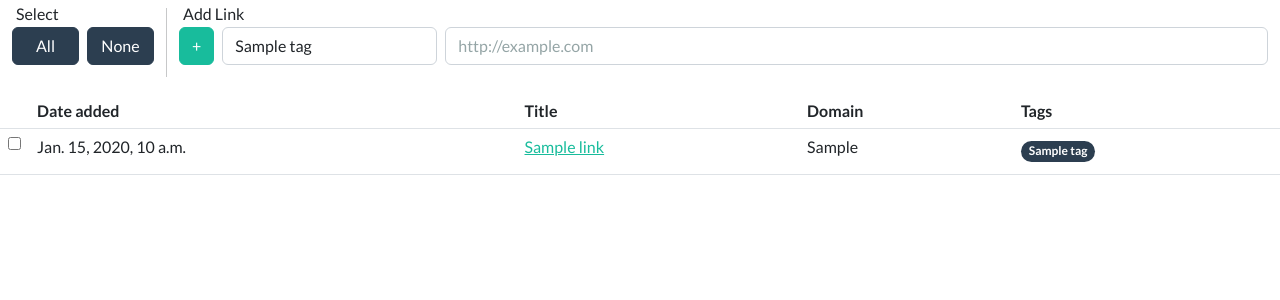
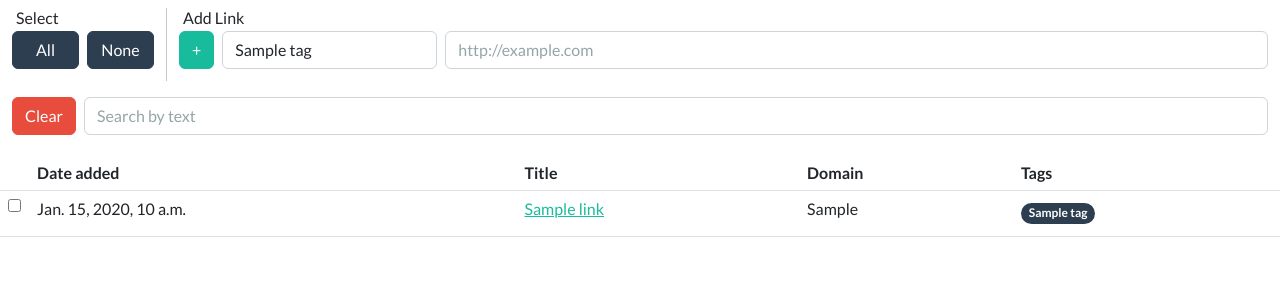
Before and after one commit to nchz/coolmarks, a Django app: page /links/ in a window 1280 px wide. Shown: the part 90-390 px from the top of the page. Run offline with Django 4.2, Linux system fonts and the light colour scheme; a user stored in the database is signed in; tables that the repository leaves empty hold one stand-in row (values such as "Sample post"); some libraries are stand-ins or nearby versions.

Commit message:
search by text.

```diff
--- a/src/templates/links/index.html
+++ b/src/templates/links/index.html
@@ -9,6 +9,7 @@
   // helper functions.
 
   function queryCheckboxes(checked) {
+    // const selector = "table > tbody > tr:not(.d-none) input[type='checkbox']";
     const selector = "table > tbody input[type='checkbox']";
     const filter = checked ? "checked" : "not(:checked)";
     return document.querySelectorAll(`${selector}:${filter}`);
@@ -82,8 +83,30 @@
       queryCheckboxes(true).forEach(elem => elem.click());
     });
 
-    // build tooltips.
-    // https://getbootstrap.com/docs/5.0/components/tooltips/#example-enable-tooltips-everywhere
+    // search.
+    function filterRows(searchText) {
+      document.querySelectorAll("table > tbody > tr").forEach(row => {
+        var show = true;
+        for (const word of searchText.trim().toLowerCase().split(/\s+/)) {
+          show &= row.textContent.toLowerCase().includes(word);
+        }
+        if (show) {
+          row.classList.remove("d-none");
+        } else {
+          row.classList.add("d-none");
+        }
+      });
+    }
+    document.getElementById("search-text").addEventListener("input", function (event) {
+      filterRows(this.value);
+    });
+    // clear search button.
+    document.getElementById("clear-search-text").addEventListener("click", function (event) {
+      document.getElementById("search-text").value = "";
+      filterRows("");
+    });
+
+    // build tooltips: https://getbootstrap.com/docs/5.0/components/tooltips/#example-enable-tooltips-everywhere
     var tooltipTriggerList = [].slice.call(document.querySelectorAll("[data-bs-toggle='tooltip']"))
     var tooltipList = tooltipTriggerList.map(function (tooltipTriggerEl) {
       return new bootstrap.Tooltip(tooltipTriggerEl)
@@ -98,10 +121,10 @@
 
 {% block body_main %}
 
-<div id="top-panel" class="d-flex m-2">
+<div id="top-panel" class="d-flex m-2 mb-1">
 
   <div id="panel-select" style="width: 150;">
-    <h6 class="mx-2 mt-1 mb-0">Select</h6>
+    <h6 class="m-2 mb-0">Select</h6>
     <div class="d-flex">
       <button id="select-all" class="col m-1 btn btn-primary">All</button>
       <button id="select-none" class="col m-1 btn btn-primary">None</button>
@@ -113,7 +136,7 @@
   <!-- Either "panel-add" or "panel-edit" is visible (depending on selected rows), never both at the same time. -->
 
   <div id="panel-add" class="col">
-    <h6 class="mx-2 mt-1 mb-0">Add Link</h6>
+    <h6 class="m-2 mb-0">Add Link</h6>
     <form action="{% url 'links:list' %}" method="POST" class="d-flex">
       {% csrf_token %}
       <button type="submit" class="m-1 btn btn-success">+</button>
@@ -126,7 +149,7 @@
   </div>
 
   <div id="panel-edit" class="d-none col">
-    <h6 class="mx-2 mt-1 mb-0">Edit Tags</h6>
+    <h6 class="m-2 mb-0">Edit Tags</h6>
     <div class="d-flex">
       <form id="edit-tags-form" action="{% url 'links:edit' %}" method="POST" class="-links-form d-flex col">
         {% csrf_token %}
@@ -147,6 +170,11 @@
     </div>
   </div>
 
+</div>
+
+<div id="panel-search" class="mx-2 mb-3 d-flex">
+  <button id="clear-search-text" class="m-1 btn btn-danger">Clear</button>
+  <input id="search-text" type="text" class="m-1 form-control" placeholder="Search by text">
 </div>
 
 <table id="links-table" class="table table-hover">
```
